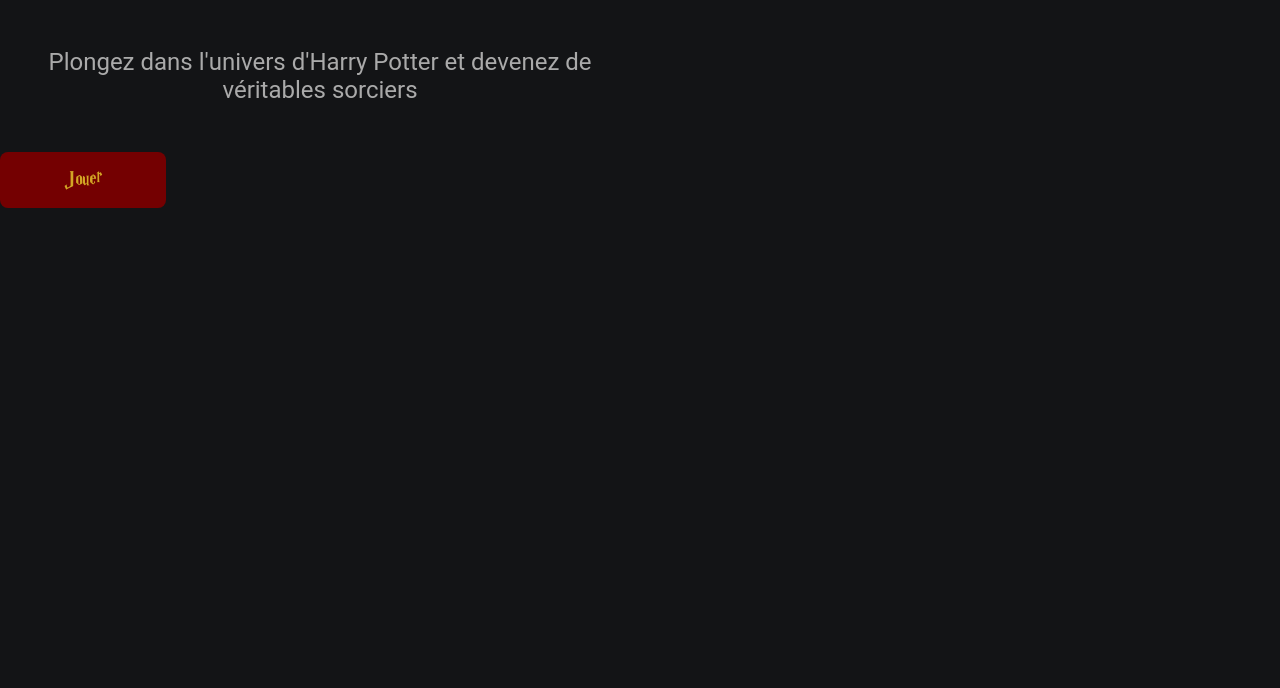
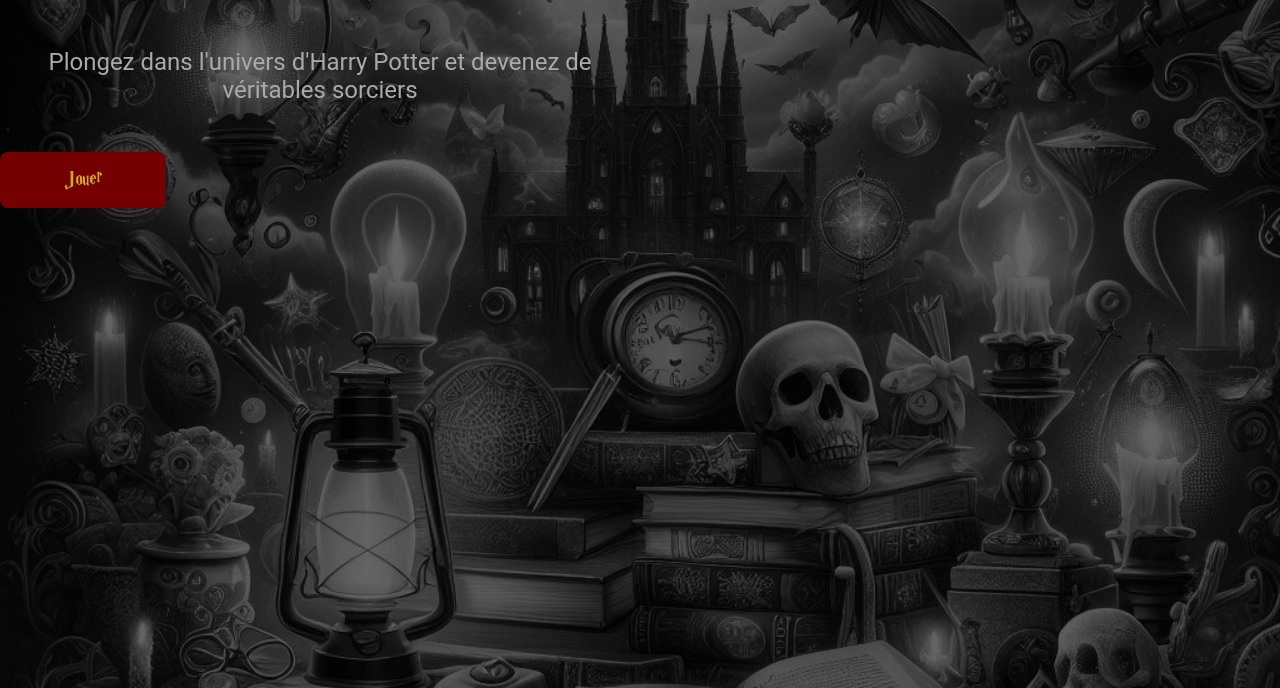
Before and after one commit to Naimoudine/quiz-harry-potter, a plain HTML site: page index.html in a window 1280 px wide. Shown: the part 112-800 px from the top of the page. Drawn offline with Linux system fonts and the light colour scheme; files whose address does not match are found by name.

Commit message:
mise en place background

```diff
--- a/style/boilerplate.css
+++ b/style/boilerplate.css
@@ -32,7 +32,7 @@
 body {
     margin: 0;
     padding: 0;
-    background-color: var(--dark-brackground);
+    background: url(../assets/Images/bg.jpg) center/cover;
     height: 100dvh;
     width: 100dvw;
     cursor: url(../assets/Images/Souris.png), pointer;
```
Also changed, not shown: assets/Images/bg.jpg (added), 2 other files.
